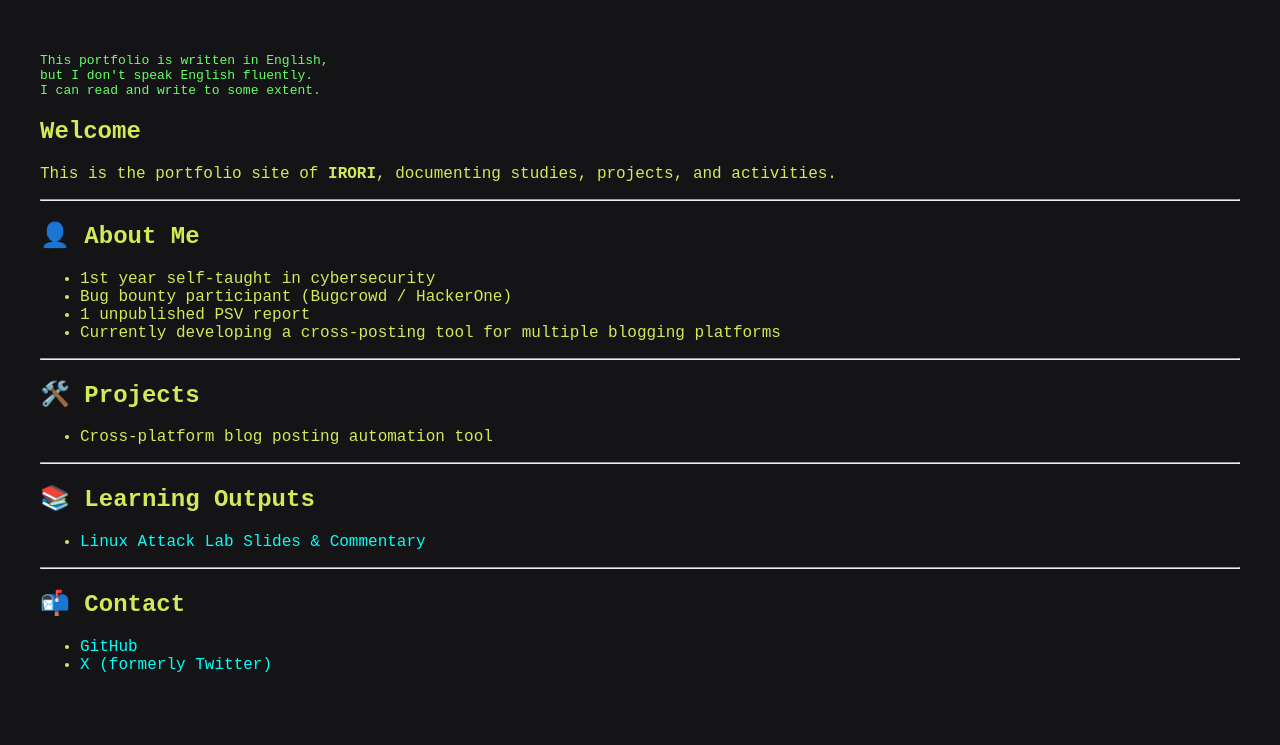
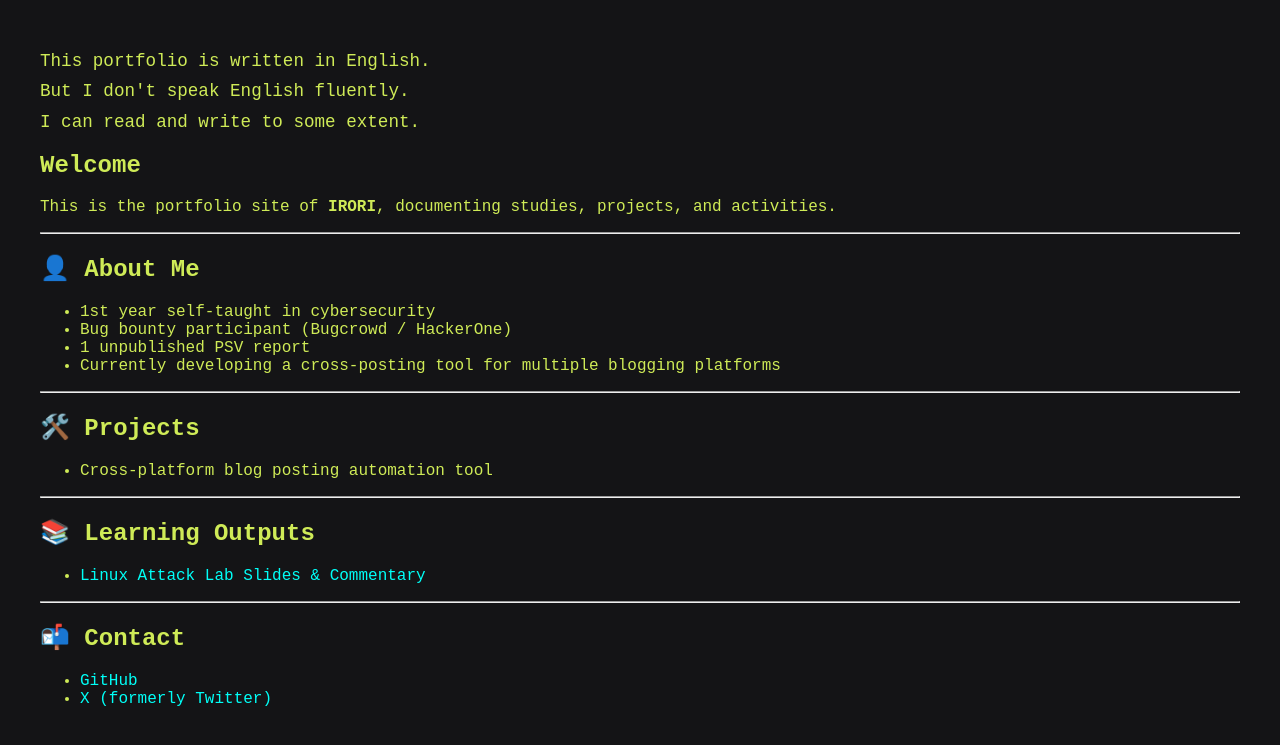
Before and after one commit to irori-0x63sec/portfolio, a Jekyll site: the page built from index.html, in a window 1280 px wide. Shown: the top 745 px of the page. Built offline with Jekyll 4.4.1, drawn with Linux system fonts in a browser that asks for light colours.

Commit message:
Enhance: Add glitch effect after delay for intro text

```diff
--- a/assets/css/cyberpunk.css
+++ b/assets/css/cyberpunk.css
@@ -49,49 +49,64 @@
 }
 
 /* === ★ Glitch Effect === */
-.glitch {
+.glitch-line {
   position: relative;
-  color: #66ff66;
-  font-family: monospace;
+  color: var(--fg);
+  font-family: var(--font);
+  font-size: 1.1rem;
+  margin: 0.6em 0;
 }
 
-.glitch::before,
-.glitch::after {
+.glitch-line::before,
+.glitch-line::after {
   content: attr(data-text);
   position: absolute;
   left: 0;
-  top: 0;
   width: 100%;
   overflow: hidden;
-  color: #66ff66;
-  clip: rect(0, 0, 0, 0);
+  pointer-events: none;
+  opacity: 0;
+}
+
+.glitch-line.glitch-active::before {
+  text-shadow: -2px 0 var(--ansi-magenta);
+  animation: glitchTop 0.5s ease, flicker 0.5s ease;
+  color: var(--fg);
   opacity: 0.8;
 }
 
-.glitch.glitch-active::before {
-  text-shadow: -2px 0 red;
-  animation: glitch-top 0.8s linear;
+.glitch-line.glitch-active::after {
+  text-shadow: 2px 0 var(--ansi-cyan);
+  animation: glitchBottom 0.5s ease, flicker 0.5s ease;
+  color: var(--fg);
+  opacity: 0.8;
 }
 
-.glitch.glitch-active::after {
-  text-shadow: 2px 0 blue;
-  animation: glitch-bottom 0.8s linear;
+@keyframes glitchTop {
+  0%   { clip: rect(0, 9999px, 0, 0); }
+  10%  { clip: rect(4px, 9999px, 10px, 0); }
+  20%  { clip: rect(2px, 9999px, 6px, 0); }
+  30%  { clip: rect(5px, 9999px, 14px, 0); }
+  40%  { clip: rect(0, 9999px, 4px, 0); }
+  50%  { clip: rect(6px, 9999px, 16px, 0); }
+  100% { clip: rect(0, 9999px, 0, 0); }
 }
 
-@keyframes glitch-top {
-  0% { clip: rect(0, 900px, 0, 0); }
-  20% { clip: rect(0, 9999px, 20px, 0); }
-  40% { clip: rect(10px, 9999px, 50px, 0); }
-  60% { clip: rect(20px, 9999px, 70px, 0); }
-  80% { clip: rect(5px, 9999px, 30px, 0); }
-  100% { clip: rect(0, 900px, 0, 0); }
+@keyframes glitchBottom {
+  0%   { clip: rect(0, 9999px, 0, 0); }
+  10%  { clip: rect(5px, 9999px, 12px, 0); }
+  20%  { clip: rect(3px, 9999px, 9px, 0); }
+  30%  { clip: rect(6px, 9999px, 15px, 0); }
+  40%  { clip: rect(1px, 9999px, 6px, 0); }
+  50%  { clip: rect(8px, 9999px, 18px, 0); }
+  100% { clip: rect(0, 9999px, 0, 0); }
 }
 
-@keyframes glitch-bottom {
-  0% { clip: rect(0, 900px, 0, 0); }
-  20% { clip: rect(20px, 9999px, 60px, 0); }
-  40% { clip: rect(5px, 9999px, 25px, 0); }
-  60% { clip: rect(30px, 9999px, 70px, 0); }
-  80% { clip: rect(10px, 9999px, 40px, 0); }
-  100% { clip: rect(0, 900px, 0, 0); }
+@keyframes flicker {
+  0%   { opacity: 1; }
+  20%  { opacity: 0.4; }
+  40%  { opacity: 0.9; }
+  60%  { opacity: 0.2; }
+  80%  { opacity: 0.7; }
+  100% { opacity: 1; }
 }
--- a/index.html
+++ b/index.html
@@ -5,11 +5,12 @@
 
 
 <section class="intro">
-  <p class="glitch" data-text="This portfolio is written in English, but I don't speak English fluently. I can read and write to some extent.">
-    This portfolio is written in English,<br>
-    but I don't speak English fluently.<br>
-    I can read and write to some extent.
-  </p>
+  <div class="glitch-container">
+    <p class="glitch-line" data-text="This portfolio is written in English.">This portfolio is written in English.</p>
+    <p class="glitch-line" data-text="But I don't speak English fluently.">But I don't speak English fluently.</p>
+    <p class="glitch-line" data-text="I can read and write to some extent.">I can read and write to some extent.</p>
+  </div>
+
 
 
   <h1>Welcome</h1>
```
Also changed, not shown: _layouts/default.html (+9 -10 lines).
